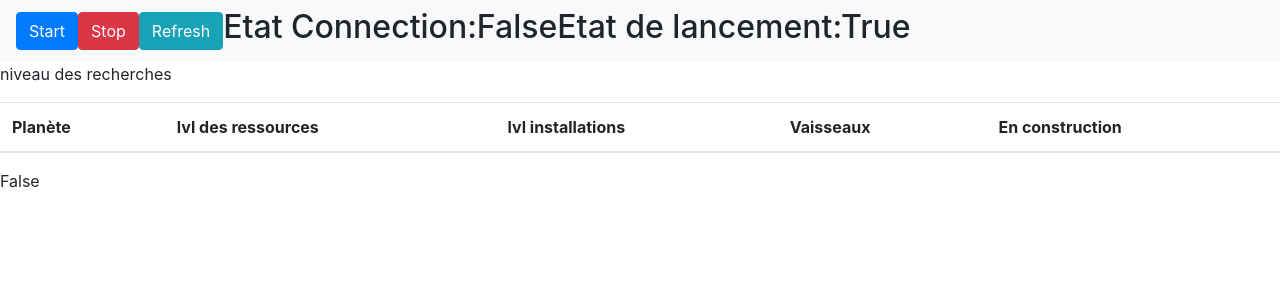
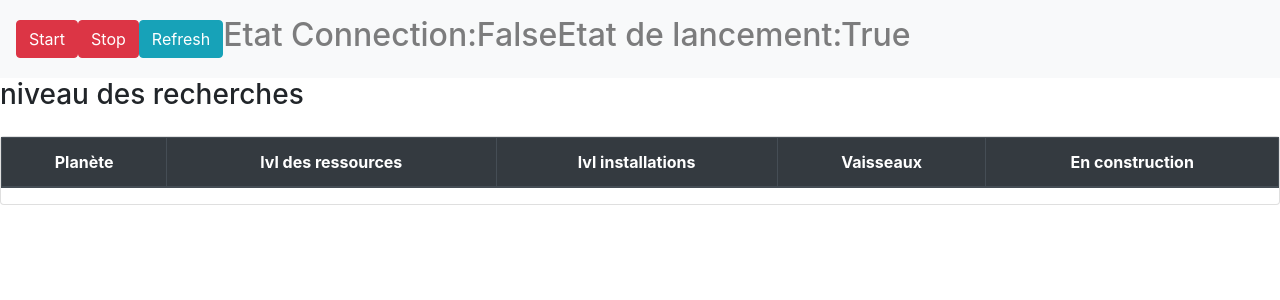
Before and after one commit to lordbentner/ogamepy, a Flask app: page / in a window 1280 px wide. Shown: the top 300 px of the page. Run offline with Flask 2, Linux system fonts and the light colour scheme; lists and menus that the app fills with data are empty; some libraries are stand-ins or nearby versions.

Commit message:
up index.html

```diff
--- a/ogamebot.py
+++ b/ogamebot.py
@@ -21,8 +21,8 @@ class Afficheur(Thread):
     def run(self):
         """Code à exécuter pendant l'exécution du thread."""
         i = 0
-        co_gal = 2
-        co_sys = 291
+        co_gal = 5
+        co_sys = 2
         while True:
             if  self.isRunning == True:
                 try:
--- a/templates/index.html
+++ b/templates/index.html
@@ -9,26 +9,27 @@
 </head>
 <body>
 <nav class="navbar navbar-expand-lg navbar-light bg-light">
-        <form action="/start/" method="post">
-        <button class="btn btn-primary" type="submit">Start</button>
+    <form action="/start/" method="post">
+        <button class="btn btn-danger" type="submit">Start</button>
     </form>
-        <form action="/stop/" method="post">
+    <form action="/stop/" method="post">
         <button class="btn btn-danger" type="submit">Stop</button>
     </form>
     </form>
         <form action="/refresh/" method="post">
         <button class="btn btn-info" type="submit">Refresh</button>
     </form>
-    <h2>Etat Connection:{{info[0]}}</h2>
-    <h2>Etat de lancement:{{info[1]}}</h2>
+    <h2 class="navbar-text">Etat Connection:{{info[0]}}</h2>
+    <h2 class="navbar-text">Etat de lancement:{{info[1]}}</h2>
 </nav>
+<div class="table-responsive">
     <table class="table table-bordered">
-        <thead><tr>niveau des recherches</tr></thead>
+        <thead class="text-center"><tr><h3>niveau des recherches</h3></tr></thead>
         <tbody>
            <tr>
                 {% for keyz in research[0] %}
-                    <td><center>{{keyz | replace("_technology","") | replace("_drive","")
-                     | replace("_network","")  }}</center> </td>
+                    <td><center>{{keyz | replace("_technology","") | replace("_drive"," drive")
+                     | replace("_network","") | replace("_"," ")  }}</center> </td>
                 {% endfor %}
             </tr>
             <tr>
@@ -38,14 +39,16 @@
             </tr>
         </tbody>
     </table>
-    <table class="table">
+</div>
+<div class="card">
+    <table class="table table-bordered table-dark">
         <thead>
             <tr>
-            <th scope="col">Planète</th>
-            <th scope="col">lvl des ressources</th>
-            <th scope="col">lvl installations</th>
-            <th scope="col">Vaisseaux</th>
-            <th scope="col">En construction</th>
+                <th scope="col" class="text-center">Planète</th>
+                <th scope="col" class="text-center">lvl des ressources</th>
+                <th scope="col" class="text-center">lvl installations</th>
+                <th scope="col" class="text-center">Vaisseaux</th>
+                <th scope="col" class="text-center">En construction</th>
             </tr>
         </thead>
         <tbody>
@@ -55,25 +58,23 @@
                  <br />
                  ({{ pl_info["position"] }})
                  <br />
-                 <ul>
                  {% for key,value in pl_info["resources"]%}
-                    <li>{{key}}:{{value}}</li>
+                    <p>{{key}}:{{value}}</p>
                     {% endfor %}
-                </ul>
                 </th>
                 {% for content in pl_info["content"] %}
-                    <td><ul>
+                    <td>
                     {% for key,value in content %}
                         {% if not value == 0 %}
-                            <li>{{key}} : {{value}}</li>
+                            <p>{{key}} : {{value}}</p>
                         {% endif %}
                     {% endfor %}
-                    </ul></td>
+                    </td>
                 {% endfor %}
             </tr>
             {% endfor %}
         </tbody>
     </table>
-    <div>{{info[2] | pprint}}
+</div>
 </body>
 </html>
```
